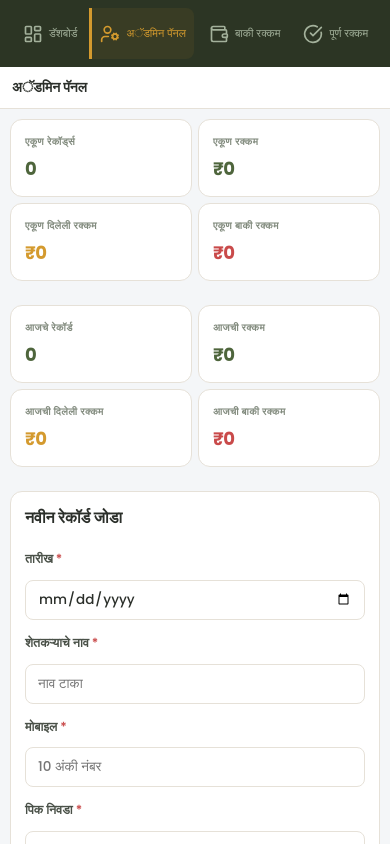
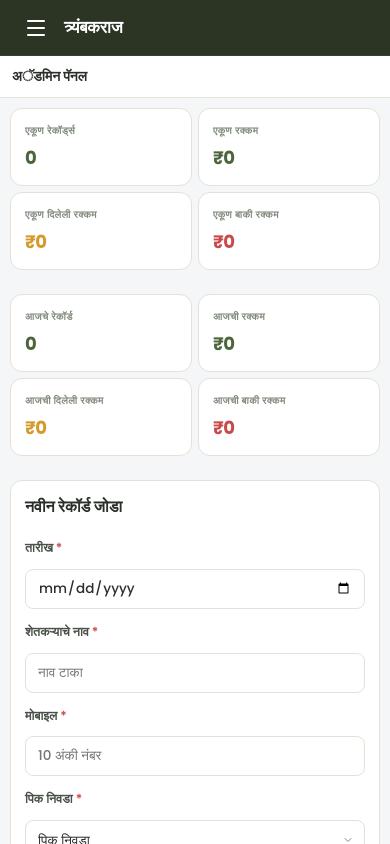
Before and after one commit to MAYURSHEWALE12/mandi-record-keeper, a React (Create React App) app in the folder frontend/: page /admin in a window 390 px wide. Shown: the top 844 px of the page. Built offline with nearby package versions, Linux system fonts and the light colour scheme; no server answers; sample sign-in values are in the browser's storage.

Commit message:
feat: mobile hamburger sidebar with slide-in overlay

```diff
--- a/frontend/src/components/layout/AppLayout.jsx
+++ b/frontend/src/components/layout/AppLayout.jsx
@@ -1,6 +1,6 @@
-import React from "react";
+import React, { useState } from "react";
 import { useNavigate, useLocation } from "react-router-dom";
-import { LayoutDashboard, FileText, Wallet, CheckCircle, LogOut, UserCog, BarChart3, Truck, ArrowLeftRight } from "lucide-react";
+import { LayoutDashboard, FileText, Wallet, CheckCircle, LogOut, UserCog, BarChart3, Truck, ArrowLeftRight, Menu, X } from "lucide-react";
 
 const farmerNavItems = [
   { path: "/dashboard", label: "डॅशबोर्ड", icon: LayoutDashboard },
@@ -18,6 +18,7 @@ const dealerNavItems = [
 const AppLayout = ({ children }) => {
   const navigate = useNavigate();
   const location = useLocation();
+  const [isOpen, setIsOpen] = useState(false);
 
   const isDealerPortal = location.pathname.startsWith("/dealer");
   const navItems = isDealerPortal ? dealerNavItems : farmerNavItems;
@@ -27,18 +28,40 @@ const AppLayout = ({ children }) => {
     navigate("/login");
   };
 
+  const toggleSidebar = () => setIsOpen(!isOpen);
+  const closeSidebar = () => setIsOpen(false);
+
   return (
     <div className="app-layout">
-      <aside className="sidebar">
+      {/* Mobile Top Header */}
+      <header className="mobile-header">
+        <button onClick={toggleSidebar} className="hamburger-btn">
+          <Menu size={24} />
+        </button>
+        <span className="mobile-brand-title">त्र्यंबकराज</span>
+      </header>
+
+      {/* Sidebar Overlay */}
+      {isOpen && <div className="sidebar-overlay" onClick={closeSidebar} />}
+
+      <aside className={`sidebar ${isOpen ? "open" : ""}`}>
         <div className="sidebar-brand">
-          <h1>त्र्यंबकराज</h1>
-          <p>{isDealerPortal ? "लॉजिस्टिक्स & डीलर" : "धान्य खरेदी विक्री"}</p>
+          <div className="sidebar-brand-text">
+            <h1>त्र्यंबकराज</h1>
+            <p>{isDealerPortal ? "लॉजिस्टिक्स & डीलर" : "धान्य खरेदी विक्री"}</p>
+          </div>
+          <button onClick={closeSidebar} className="sidebar-close-btn">
+            <X size={20} />
+          </button>
         </div>
         <nav className="sidebar-nav">
           {navItems.map((item) => (
             <button
               key={item.path}
-              onClick={() => navigate(item.path)}
+              onClick={() => {
+                navigate(item.path);
+                closeSidebar();
+              }}
               className={`sidebar-link ${location.pathname === item.path ? "active" : ""}`}
             >
               <item.icon size={20} />
@@ -48,7 +71,10 @@ const AppLayout = ({ children }) => {
 
           {/* Switch Portal Button */}
           <button
-            onClick={() => navigate("/select-dashboard")}
+            onClick={() => {
+              navigate("/select-dashboard");
+              closeSidebar();
+            }}
             className="sidebar-link"
             style={{ marginTop: "10px", borderTop: "1px solid rgba(255,255,255,0.06)", paddingTop: "14px", borderRadius: 0, width: "100%" }}
           >
@@ -56,7 +82,13 @@ const AppLayout = ({ children }) => {
             <span>पोर्टल बदला</span>
           </button>
 
-          <button onClick={handleLogout} className="sidebar-link logout">
+          <button
+            onClick={() => {
+              handleLogout();
+              closeSidebar();
+            }}
+            className="sidebar-link logout"
+          >
             <LogOut size={20} />
             <span>लॉगआउट</span>
           </button>
--- a/frontend/src/styles/modern.css
+++ b/frontend/src/styles/modern.css
@@ -696,8 +696,12 @@ body {
 }
 
 /* ============================================
-   HAMBURGER SIDEBAR TOGGLE
+   HAMBURGER SIDEBAR TOGGLE & MOBILE HEADER
    ============================================ */
+.mobile-header {
+  display: none;
+}
+
 .hamburger-btn {
   display: none;
   background: none;
@@ -705,6 +709,24 @@ body {
   cursor: pointer;
   padding: 4px;
   color: var(--text-primary);
+}
+
+.sidebar-close-btn {
+  display: none;
+  background: none;
+  border: none;
+  color: var(--sidebar-text);
+  cursor: pointer;
+  align-items: center;
+  justify-content: center;
+  padding: 6px;
+  border-radius: 50%;
+  transition: background 150ms ease;
+}
+
+.sidebar-close-btn:hover {
+  background: rgba(255, 255, 255, 0.08);
+  color: #fff;
 }
 
 .sidebar-overlay {
@@ -715,40 +737,119 @@ body {
    MOBILE — tablets & phones
    ============================================ */
 @media (max-width: 900px) {
-  .app-layout { flex-direction: column; }
+  .app-layout {
+    flex-direction: column;
+  }
 
-  /* Hamburger */
+  .mobile-header {
+    display: flex;
+    align-items: center;
+    padding: 0 16px;
+    background: var(--sidebar-bg);
+    color: #fff;
+    position: sticky;
+    top: 0;
+    z-index: 110;
+    height: 56px;
+    border-bottom: 1px solid rgba(255,255,255,0.06);
+  }
+
+  .mobile-brand-title {
+    font-size: 17px;
+    font-weight: 800;
+    letter-spacing: -0.3px;
+    color: #fff;
+  }
+
   .hamburger-btn {
     display: inline-flex;
     align-items: center;
     justify-content: center;
+    background: none;
+    border: none;
+    color: #fff;
+    cursor: pointer;
+    padding: 8px;
+    margin-right: 8px;
+    border-radius: 4px;
+  }
+
+  .hamburger-btn:hover {
+    background: rgba(255, 255, 255, 0.05);
   }
 
   .sidebar {
+    width: 240px;
+    height: 100vh;
+    position: fixed;
+    top: 0;
+    bottom: 0;
+    left: -240px;
+    flex-direction: column;
+    overflow-y: auto;
+    overflow-x: hidden;
+    padding: 0;
+    z-index: 200;
+    transition: left 0.3s cubic-bezier(0.4, 0, 0.2, 1);
+    box-shadow: none;
+  }
+
+  .sidebar.open {
+    left: 0;
+    box-shadow: 4px 0 25px rgba(0, 0, 0, 0.35);
+  }
+
+  .sidebar-brand {
+    display: flex;
+    justify-content: space-between;
+    align-items: center;
+    padding: 20px;
     width: 100%;
-    height: auto;
-    position: relative;
-    flex-direction: row;
-    overflow-x: auto;
-    padding: 0;
-    transition: none;
   }
-  .sidebar-brand { display: none; }
+
+  .sidebar-close-btn {
+    display: inline-flex;
+  }
+
   .sidebar-nav {
-    flex-direction: row;
-    padding: 8px 12px;
+    flex-direction: column;
+    padding: 16px 0;
     gap: 4px;
-    overflow-x: auto;
-    -webkit-overflow-scrolling: touch;
+    overflow-y: auto;
   }
+
   .sidebar-link {
-    white-space: nowrap;
-    font-size: 12.5px;
-    padding: 7px 10px;
+    white-space: normal;
+    font-size: 13.5px;
+    padding: 10px 18px;
+    width: 95%;
   }
-  .sidebar-link span { font-size: 12px; }
-  .sidebar-link.logout { border-top: none; margin-top: 0; padding-top: 7px; width: auto; }
-  .main-content { margin-left: 0; margin-top: 0; }
+
+  .sidebar-link span {
+    font-size: 13.5px;
+  }
+
+  .sidebar-link.logout {
+    border-top: 1px solid rgba(255, 255, 255, 0.06);
+    margin-top: auto;
+    padding: 14px 18px;
+    width: 100%;
+  }
+
+  .sidebar-overlay {
+    display: block;
+    position: fixed;
+    inset: 0;
+    background: rgba(0, 0, 0, 0.4);
+    backdrop-filter: blur(2px);
+    -webkit-backdrop-filter: blur(2px);
+    z-index: 150;
+  }
+
+  .main-content {
+    margin-left: 0;
+    margin-top: 0;
+  }
   .page-body { padding: 16px; }
   .page-header { padding: 12px 16px; flex-wrap: wrap; gap: 8px; }
   .page-header h2 { font-size: 15px; }
```
